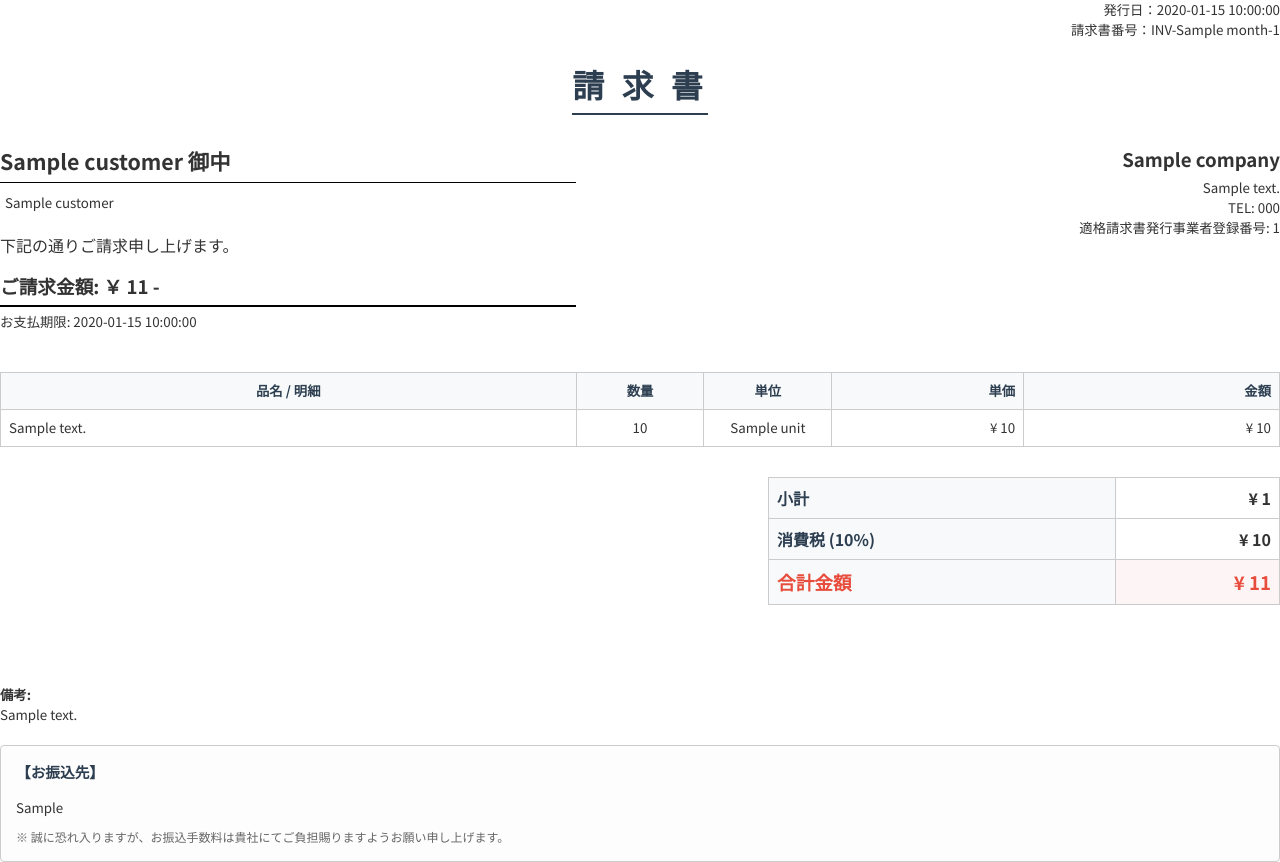
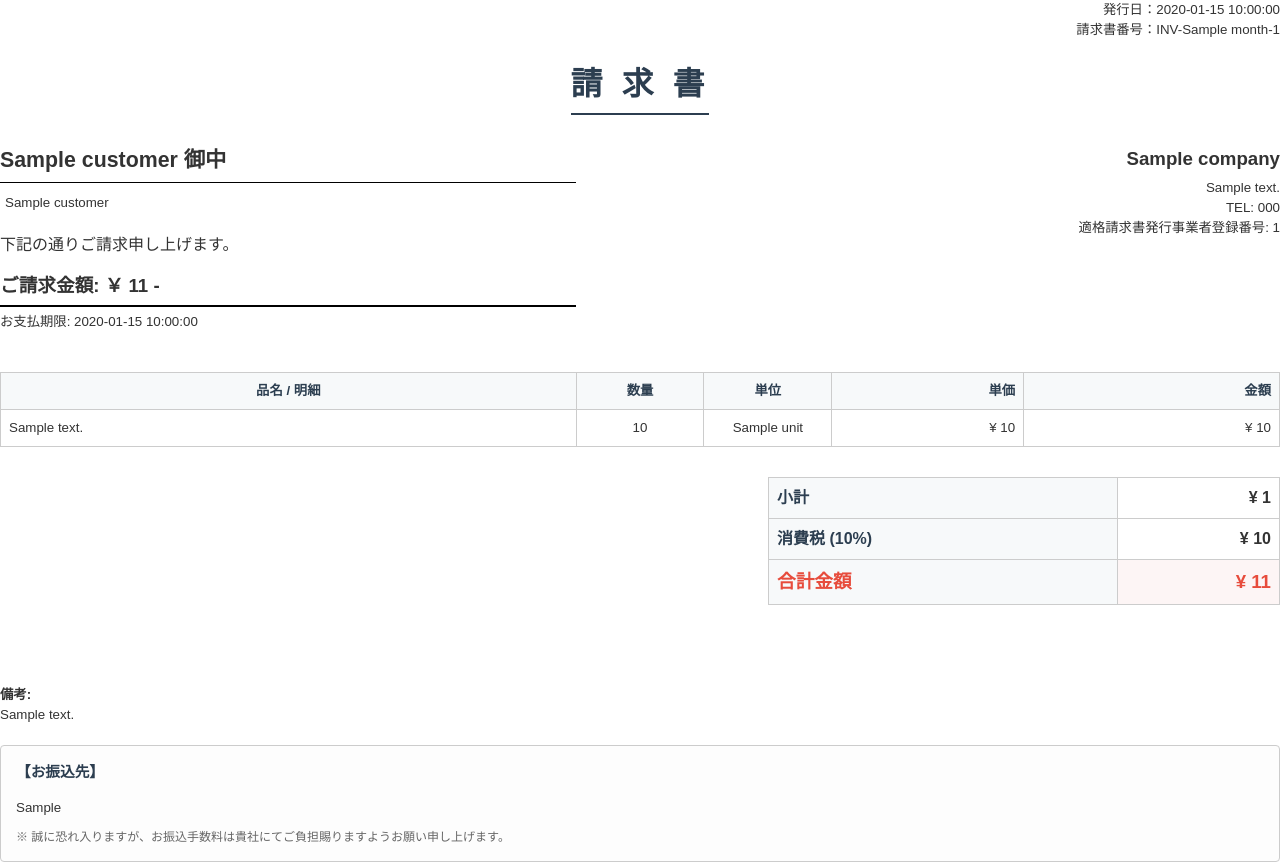
Before and after one commit to spitarmy/volume-tool-ryubee, a Python web app: template ryubee-backend/app/templates/invoice.html in a window 1280 px wide. Run offline with Jinja, Linux system fonts and the light colour scheme; the template is opened without the code that fills it: most values are stand-ins (such as "Sample title", 1, 10 or a date in 2020); some web fonts are replaced.

Commit message:
fix: bundle Noto Sans JP font for reliable Japanese PDF rendering
- Bundle NotoSansJP-Regular.ttf in templates directory
- Use @font-face with local font instead of Google Fonts @import
- Add base_url to WeasyPrint calls so relative font paths resolve
- Remove apt-get from build command (no longer needed)

```diff
--- a/render.yaml
+++ b/render.yaml
@@ -5,7 +5,7 @@ services:
     env: python
     region: singapore
     rootDir: ryubee-backend
-    buildCommand: "apt-get update && apt-get install -y fonts-noto-cjk && pip install -r requirements.txt"
+    buildCommand: "pip install -r requirements.txt"
     startCommand: "uvicorn app.main:app --host 0.0.0.0 --port 10000"
     envVars:
       - key: DATABASE_URL
--- a/ryubee-backend/app/routers/invoices.py
+++ b/ryubee-backend/app/routers/invoices.py
@@ -1280,8 +1280,9 @@ async def get_invoice_pdf(
     )
 
     # WeasyPrint PDF generation
+    template_dir = os.path.join(os.path.dirname(__file__), "..", "templates")
     try:
-        pdf_bytes = weasyprint.HTML(string=html_content).write_pdf()
+        pdf_bytes = weasyprint.HTML(string=html_content, base_url=template_dir).write_pdf()
     except Exception as e:
         print("WeasyPrint PDF generation failed:", e)
         raise HTTPException(500, f"PDF生成に失敗しました: {e}")
@@ -1321,9 +1322,10 @@ async def send_invoice_email(
     )
 
     # WeasyPrint PDF generation for email attachment
+    template_dir = os.path.join(os.path.dirname(__file__), "..", "templates")
     pdf_bytes = None
     try:
-        pdf_bytes = weasyprint.HTML(string=html_content).write_pdf()
+        pdf_bytes = weasyprint.HTML(string=html_content, base_url=template_dir).write_pdf()
     except Exception as e:
         print("WeasyPrint PDF generation failed for email:", e)
         raise HTTPException(500, f"PDF生成に失敗しました: {e}")
--- a/ryubee-backend/app/templates/invoice.html
+++ b/ryubee-backend/app/templates/invoice.html
@@ -5,7 +5,19 @@
     <meta charset="UTF-8">
     <title>請求書</title>
     <style>
-        @import url('https://fonts.googleapis.com/css2?family=Noto+Sans+JP:wght@400;700&display=swap');
+        @font-face {
+            font-family: 'Noto Sans JP';
+            src: url('./NotoSansJP-Regular.ttf') format('truetype');
+            font-weight: 400;
+            font-style: normal;
+        }
+
+        @font-face {
+            font-family: 'Noto Sans JP';
+            src: url('./NotoSansJP-Regular.ttf') format('truetype');
+            font-weight: 700;
+            font-style: normal;
+        }
 
         @page {
             size: A4;
```
Also changed, not shown: 1 other file.
